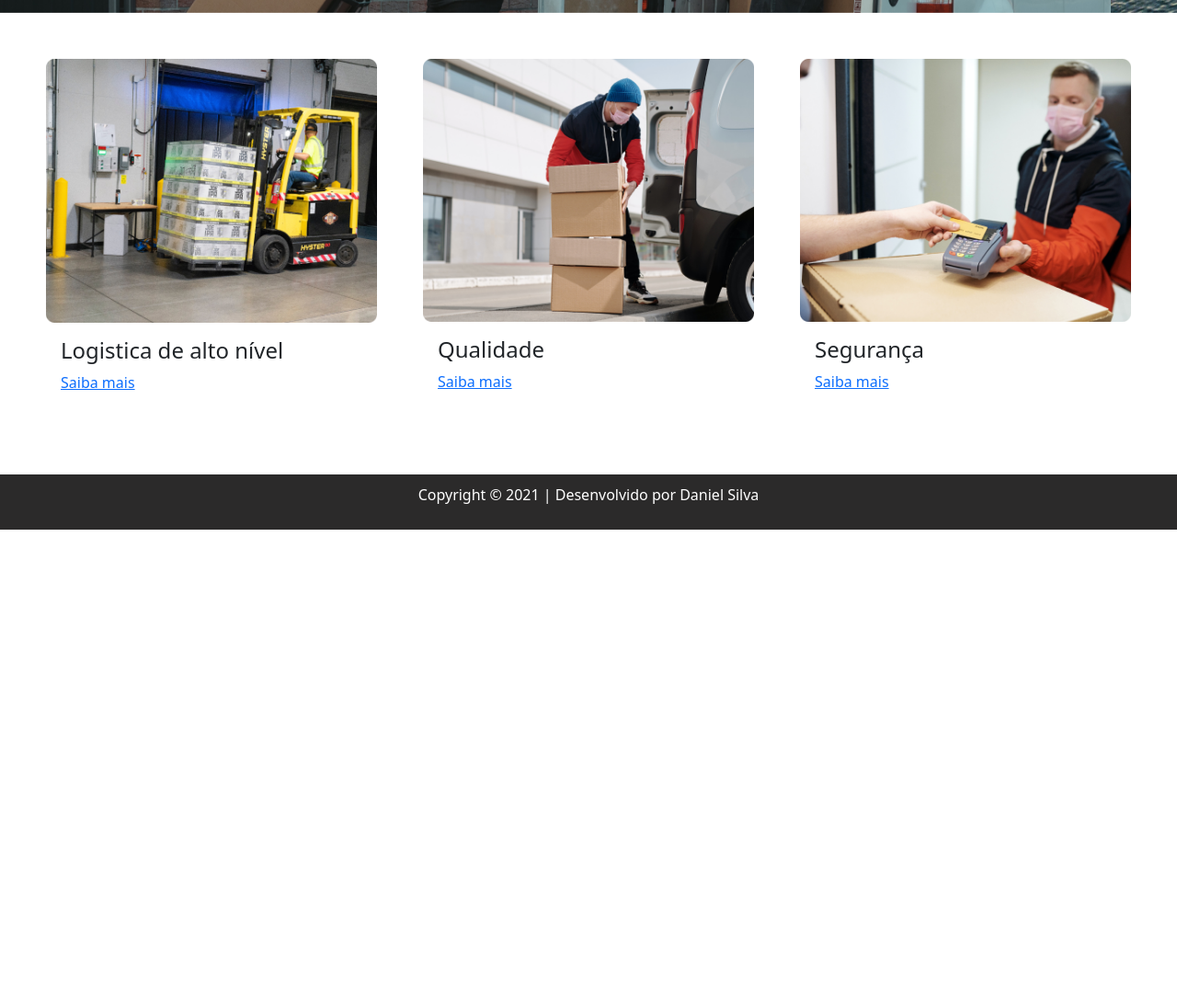
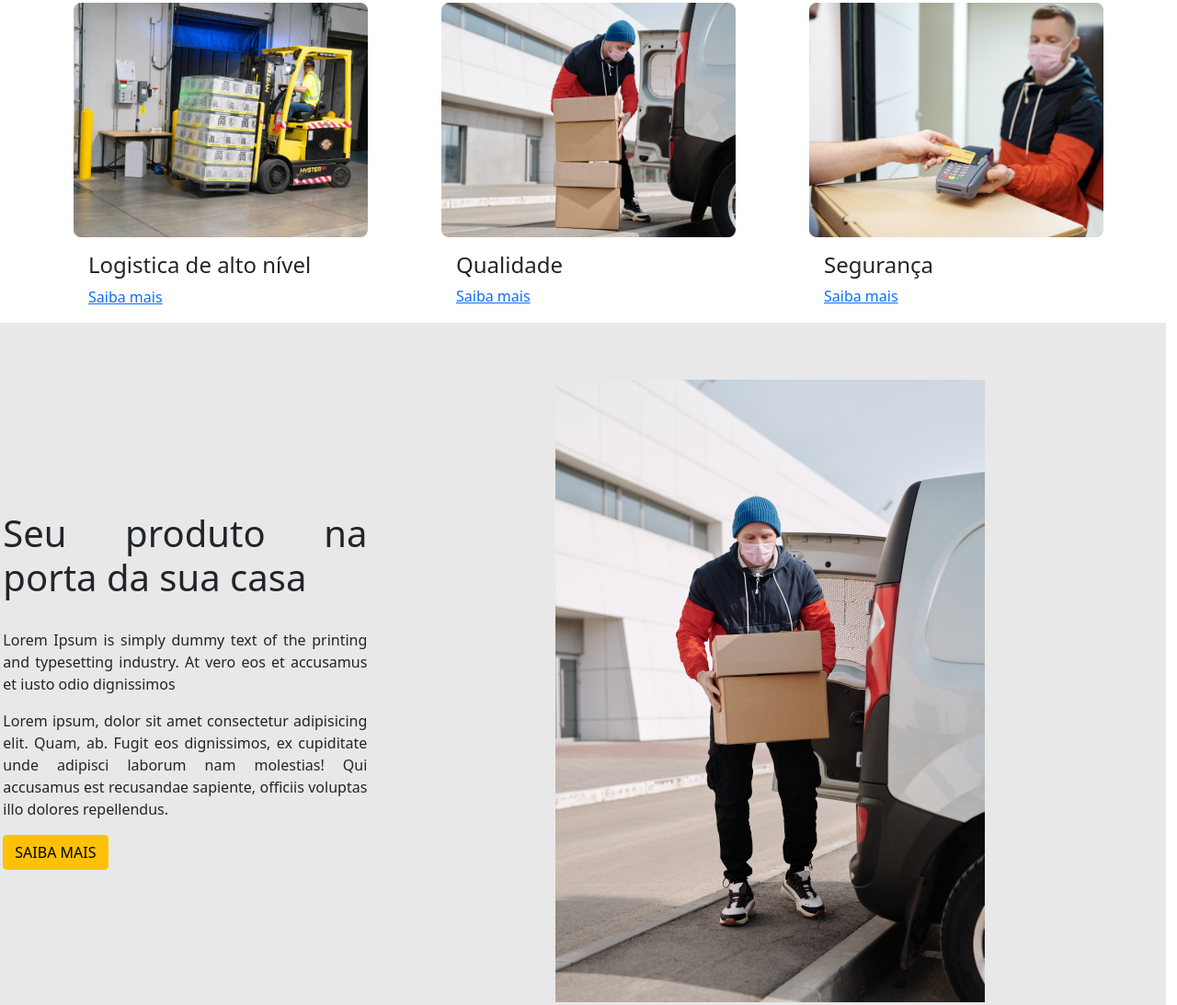
Before and after one commit to danielaraujo95/Transportadora, a plain HTML site: page index.html in a window 1280 px wide. Shown: the part 365-1458 px from the top of the page at 92% size. Before the commit the page ends 941 px from the top, so only its background shows below. Drawn offline with nearby package versions, Linux system fonts and the light colour scheme.

Commit message:
add elements

```diff
--- a/index.html
+++ b/index.html
@@ -23,7 +23,7 @@
         <ul class="navbar-nav ">
 
           <li class="nav-item "><a href="#" class="nav-link">Home</a></li>
-          <li class="nav-item"> <a href="#" class="nav-link">Serviços</a></li>
+          <li class="nav-item"> <a href="#sec2" class="nav-link">Serviços</a></li>
           <li class="nav-item"> <a href="#" class="nav-link">Simulação de Valores</a></li>
           <li class="nav-item"> <a href="#" class="nav-link">Atendimento</a></li>
           <li class="btn btn-secondary">Fazer Pedido</li>
@@ -75,7 +75,18 @@
       </div>
     </div>
   </section>
-  <section>
+  <section class="row" id="sec2">
+    <div class="col-md-4 text-align-justify">
+      <h1 class="titulosec2">Seu produto na porta da sua casa</h1><br>
+      <p>Lorem Ipsum is simply dummy text of the printing and typesetting industry. At vero eos et accusamus et iusto odio dignissimos </p>
+      <p>Lorem ipsum, dolor sit amet consectetur adipisicing elit. Quam, ab. Fugit eos dignissimos, ex cupiditate unde adipisci laborum nam molestias! Qui accusamus est recusandae sapiente, officiis voluptas illo dolores repellendus.</p>
+      <BUtton type="button" class="btn btn-warning">SAIBA MAIS</BUtton>
+    </div>
+
+    <div class="col-md-8">
+      <img src="./Image/pexels-norma-mortenson-4391479 1.png" alt="IMGproduct">
+
+    </div>
 
   </section><br><br><br>
   <div id="rodape">
--- a/style.css
+++ b/style.css
@@ -1,5 +1,6 @@
 body {
   position: relative;
+  border: opx;
 }
 
 #insta {
@@ -24,7 +25,7 @@ body {
 }
 
 #logo {
-  width: 270px;
+  width: 135px;
 }
 #textoCentral {
   position: absolute;
@@ -46,7 +47,8 @@ body {
 }
 
 .card {
-  margin: 50px;
+  margin: 80px;
+  margin-top: 40px;
   border: none;
 }
 
@@ -70,3 +72,18 @@ body {
 #card-title {
   text-align: center;
 }
+.row {
+  width: 100%;
+  height: 800px;
+  position: relative;
+  background-color: rgba(232, 232, 232, 1);
+  text-align: center;
+  justify-content: center;
+  align-items: center;
+}
+
+.col-md-4 {
+  text-align: justify;
+  width: 420px;
+  right: 40px;
+}
```
Also changed, not shown: Image/Intersect.png (added), Image/pexels-norma-mortenson-4391479 1.png (added).
